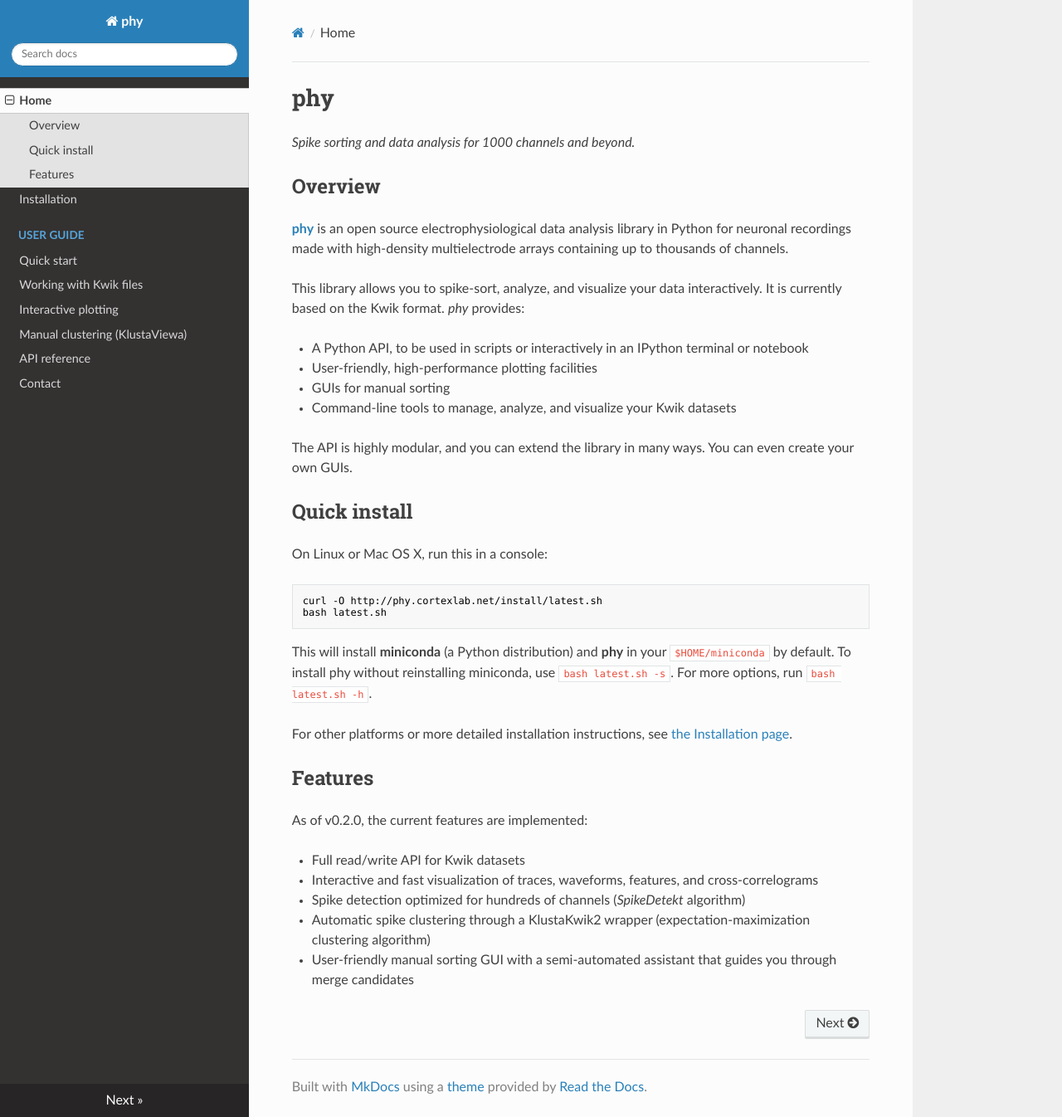
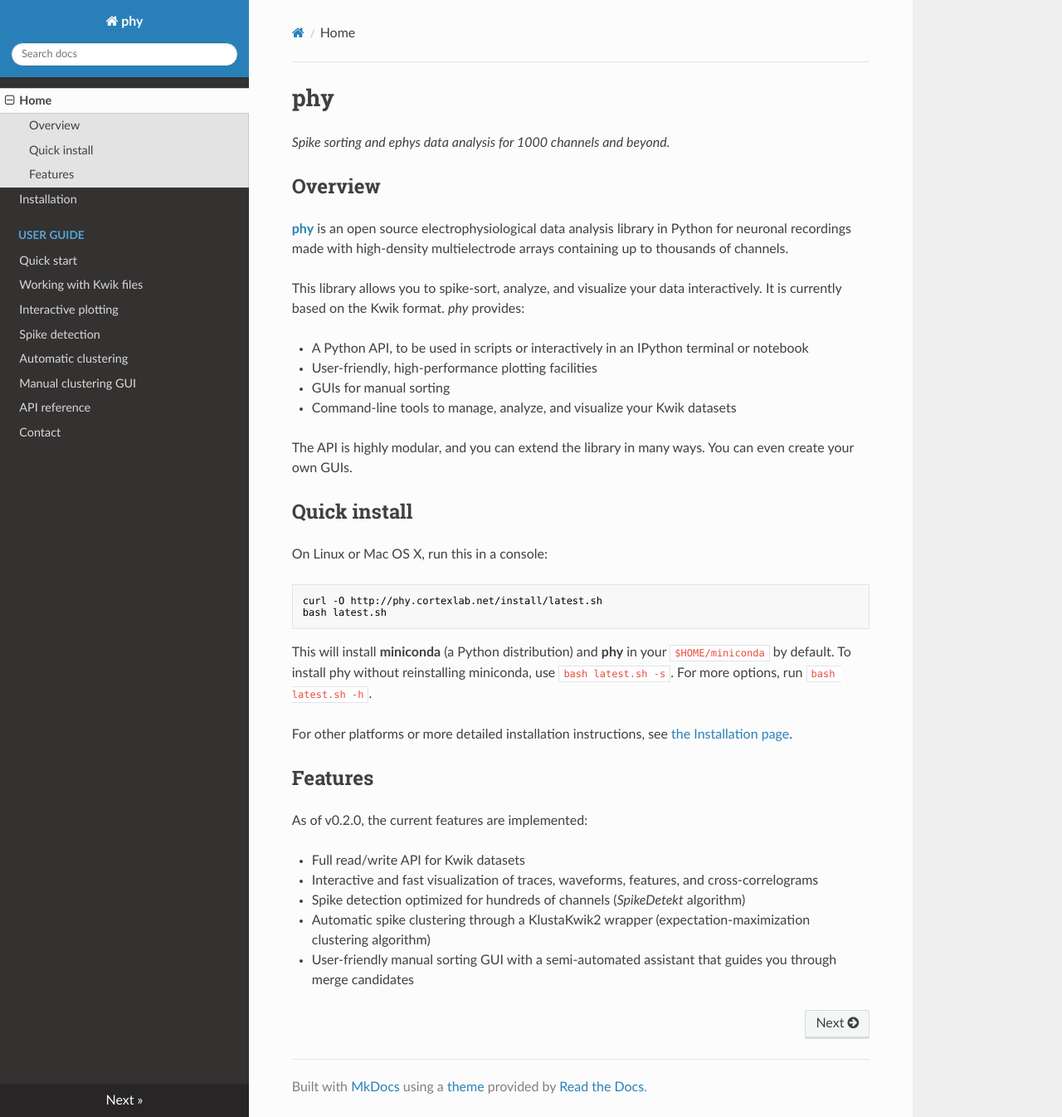
Before and after one commit to kwikteam/phy-doc, an MkDocs documentation site: the page built from docs/index.md, in a window 1280 px wide and 1346 px high. Shown: the whole window at 83% size. Built offline with MkDocs 1.6.1, drawn with Linux system fonts in a browser that asks for light colours; nearby versions of some CDN libraries; old or Windows-style settings are respelled for this version of MkDocs.

Commit message:
Adding files.

```diff
--- a/docs/index.md
+++ b/docs/index.md
@@ -1,6 +1,6 @@
 #phy
 
-_Spike sorting and data analysis for 1000 channels and beyond._
+_Spike sorting and ephys data analysis for 1000 channels and beyond._
 
 ## Overview
 
--- a/mkdocs.yml
+++ b/mkdocs.yml
@@ -6,7 +6,9 @@
    - 'Quick start': 'quick-start.md'
    - 'Working with Kwik files': 'kwik-model.md'
    - 'Interactive plotting': 'plot.md'
-   - 'Manual clustering (KlustaViewa)': 'cluster-manual.md'
+   - 'Spike detection': 'detect.md'
+   - 'Automatic clustering': 'cluster-auto.md'
+   - 'Manual clustering GUI': 'cluster-manual.md'
 - API reference: 'api.md'
 - Contact: 'contact.md'
 theme: readthedocs
```
Also changed, not shown: docs/cluster-auto.md (added), docs/detect.md (added).
